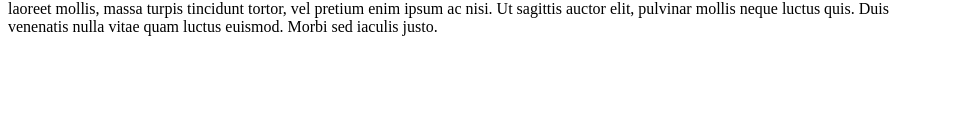
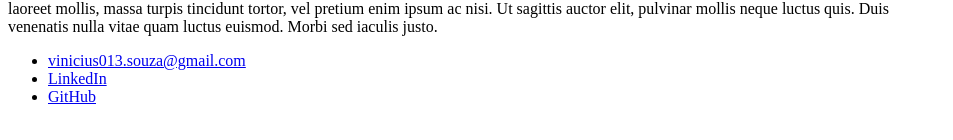
Before and after one commit to ViniMaza/site-simples, a plain HTML site: page index.html in a window 1280 px wide. Shown: the part 622-762 px from the top of the page, without its empty margins (0-953 px from the left). Drawn offline with Linux system fonts and the light colour scheme.

Commit message:
Adiciona informações para contato

```diff
--- a/index.html
+++ b/index.html
@@ -28,7 +28,7 @@
                 </header>
                 <!--Parágrafo-->
                 <p> <!--Adicionando Link-->
-                    Lorem ipsum dolor sit amet, <a href="www.linkedin.com/in/vinicius–marques" target="_blank">consectetur adipiscing</a> elit. Donec vel velit nisi. Maecenas imperdiet gravida semper. Integer rutrum ac dui<br> <!--Quebra de linha-->
+                    Lorem ipsum dolor sit amet, <a href="https://www.linkedin.com/in/viniciusMarques13" target="_blank">consectetur adipiscing</a> elit. Donec vel velit nisi. Maecenas imperdiet gravida semper. Integer rutrum ac dui<br> <!--Quebra de linha-->
                     nec hendrerit. Quisque eros dui, tristique quis fermentum gravida, accumsan non tortor. Pellentesque auctor urna in tincidunt venenatis.<br>
                     Nulla et quam lectus. <a href="mailto:vinicius013.souza@gmail.com">Quisque lacinia</a> <!--adicionando email-->efficitur nulla. In sollicitudin tellus id nunc euismod, eleifend consectetur sem euismod. Ut<br>
                     ullamcorper euismod arcu, et convallis lectus dignissim quis. Curabitur ultrices diam id suscipit ullamcorper. Suspendisse ultrices, lorem ut<br>
@@ -39,7 +39,18 @@
         </section>
         <!--Rodapé para contatos-->
         <footer>
-
+            <!--Inserindo lista-->
+            <ul>
+                <li>
+                    <a href="mailto:vinicius013.souza@gmail.com">vinicius013.souza@gmail.com</a>
+                </li>
+                <li>
+                    <a href="https://www.linkedin.com/in/viniciusMarques13" target="_blank">LinkedIn</a>
+                </li>
+                <li>
+                    <a href="https://github.com/ViniMaza" target="_blank">GitHub</a>
+                </li>
+            </ul>
         </footer>
     </body>
 </html>
```
